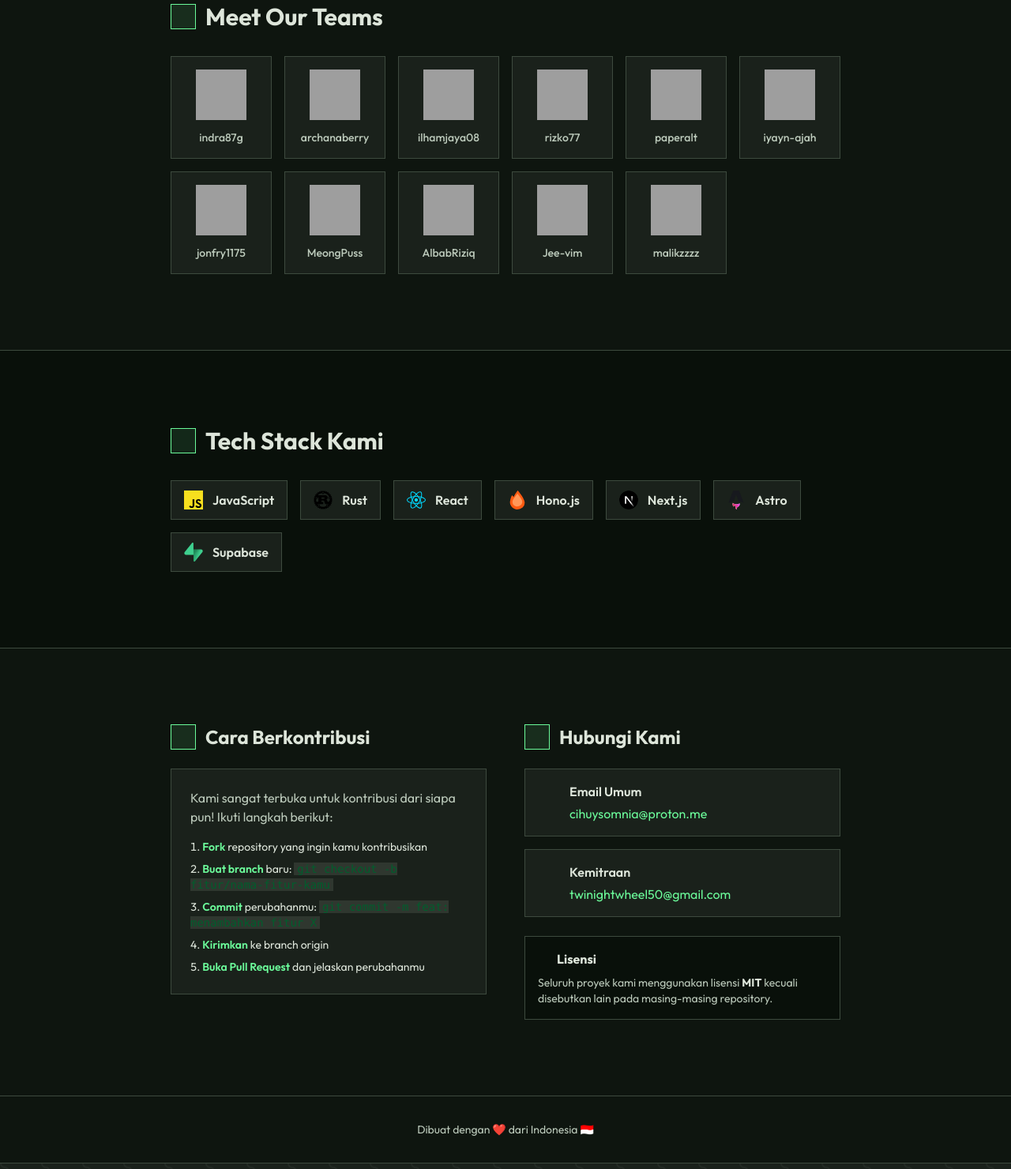
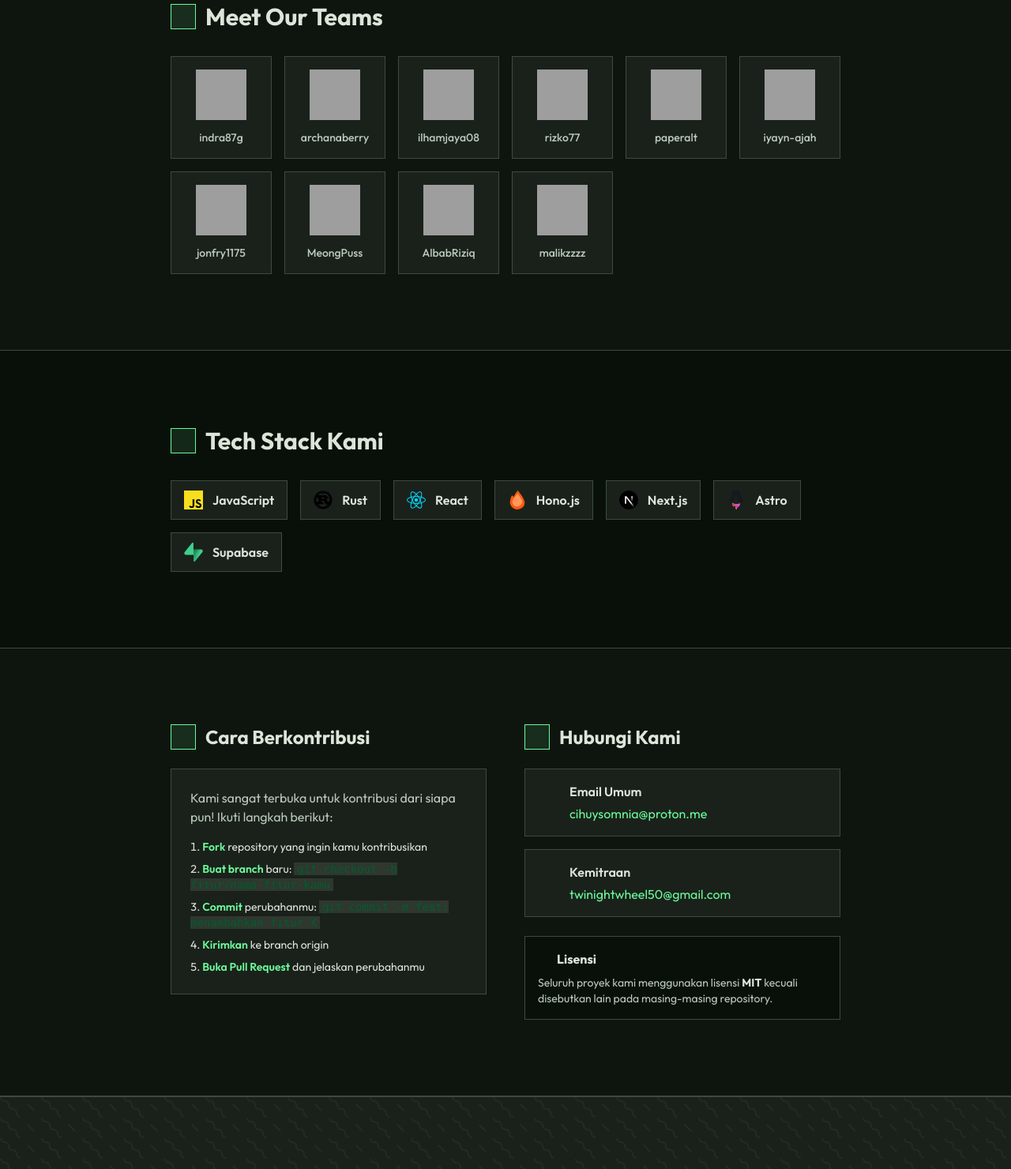
Before and after one commit to blackberryhazard-org/blackberryhazard-website, an Astro site: page /organization in a window 1280 px wide. Shown: the part 1100-2580 px from the top of the page at 79% size. Built offline with nearby package versions, Linux system fonts and the light colour scheme; Astro itself is replaced by a stand-in of ours; grey boxes are pictures that could not be loaded; some icons are missing.

Commit message:
Remove user and footer message from OrganizationPage
Removed a user from the organization list and deleted the footer message.

```diff
--- a/src/components/OrganizationPage.tsx
+++ b/src/components/OrganizationPage.tsx
@@ -12,7 +12,6 @@ export function OrganizationPage() {
     { username: "jonfry1175", avatar: "https://avatars.githubusercontent.com/jonfry1175?size=80" },
     { username: "MeongPuss", avatar: "https://avatars.githubusercontent.com/MeongPuss?size=80" },
     { username: "AlbabRiziq", avatar: "https://avatars.githubusercontent.com/AlbabRiziq?size=80" },
-    { username: "Jee-vim", avatar: "https://avatars.githubusercontent.com/Jee-vim?size=80" },
     { username: "malikzzzz", avatar: "https://avatars.githubusercontent.com/malikzzzz?size=80" },
   ];
 
@@ -231,10 +230,6 @@ export function OrganizationPage() {
 
         </div>
       </section>
-
-      <div className="py-8 text-center text-on-surface-variant text-sm bg-surface">
-        Dibuat dengan ❤️ dari Indonesia 🇮🇩
-      </div>
     </div>
   );
 }
```
